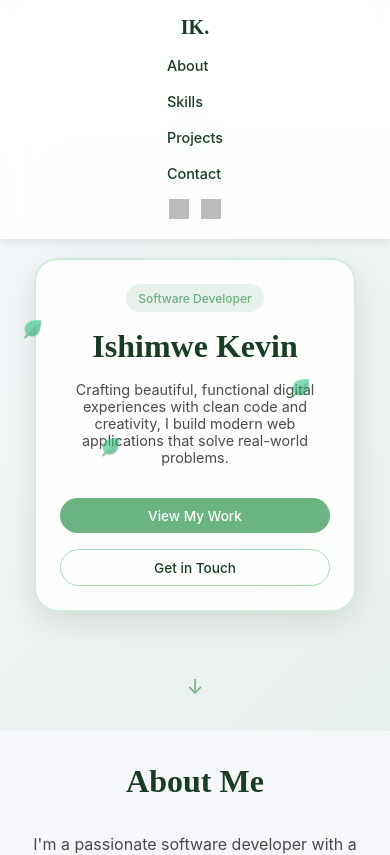
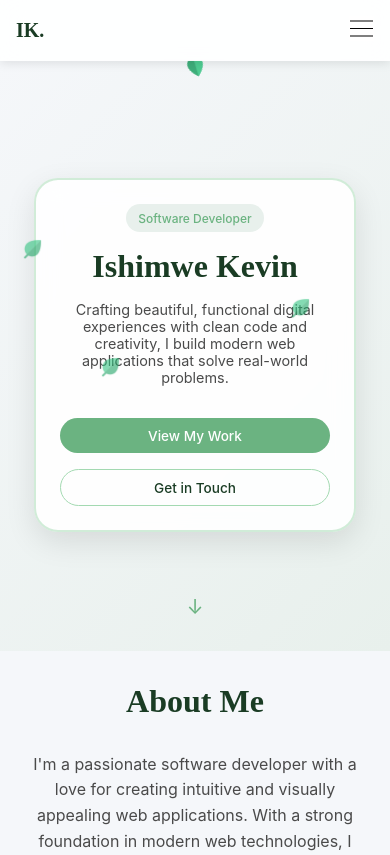
Before and after one commit to Ishimwe-Kevin/kevin-website, a React (Vite) app: page / in a window 390 px wide. Shown: the top 855 px of the page. Built offline with nearby package versions, Linux system fonts and the light colour scheme; grey boxes are pictures that could not be loaded.

Commit message:
i have edits my navbar

```diff
--- a/src/header.jsx
+++ b/src/header.jsx
@@ -1,13 +1,27 @@
-function Header() {  // Component name should be capitalized
+// Header.jsx
+import { useState } from "react";
+import icon from "./assets/icons8-menu.gif";
+
+function Header() {
+  const [isMenuOpen, setIsMenuOpen] = useState(false);
+
+  const toggleMenu = () => {
+    setIsMenuOpen(!isMenuOpen);
+  };
+
   return (
     <>
       <nav className="navbar">
         <div className="logo">IK.</div>
+        <div className="menu" onClick={toggleMenu}>
+          <img src={icon} alt="Menu" />
+        </div>
+        <div className={`nav-container ${isMenuOpen ? "active" : ""}`}>
           <ul className="nav-links">
-                    <li><a href="#about" className="nav-link">About</a></li>
-                    <li><a href="#skills" className="nav-link">Skills</a></li>
-                    <li><a href="#projects" className="nav-link">Projects</a></li>
-                    <li><a href="#contact" className="nav-link">Contact</a></li>
+            <li><a href="#about" className="nav-link" onClick={toggleMenu}>About</a></li>
+            <li><a href="#skills" className="nav-link" onClick={toggleMenu}>Skills</a></li>
+            <li><a href="#projects" className="nav-link" onClick={toggleMenu}>Projects</a></li>
+            <li><a href="#contact" className="nav-link" onClick={toggleMenu}>Contact</a></li>
           </ul>
           <div className="social-links">
             <a href="#" className="social-link">
@@ -17,9 +31,10 @@ function Header() {  // Component name should be capitalized
               <img src="https://img.icons8.com/ios-filled/24/000000/linkedin.png" alt="LinkedIn" />
             </a>
           </div>
+        </div>
       </nav>
     </>
   );
 }
 
-export default Header;  // Export should match the component name
+export default Header;
--- a/src/index.css
+++ b/src/index.css
@@ -73,6 +73,12 @@ body {
   color: #1a3c24;
 }
 
+.nav-container {
+  display: flex;
+  align-items: center;
+  gap: 2rem;
+}
+
 .nav-links {
   display: flex;
   gap: 2rem;
@@ -105,6 +111,16 @@ body {
 
 .social-link img:hover {
   opacity: 1;
+}
+
+.menu {
+  display: none; /* Hidden by default on desktop */
+  cursor: pointer;
+}
+
+.menu img {
+  width: 30px;
+  height: 30px;
 }
 
 /* Hero Section */
@@ -427,25 +443,44 @@ body {
 }
 
 @media (max-width: 768px) {
-  /* Body padding for fixed navbar */
   body {
-      padding-top: 120px; /* Adjust padding for stacked navbar */
+    padding-top: 60px; /* Adjusted for simpler navbar */
   }
 
   /* Navbar */
   .navbar {
+    padding: 1rem 1.5rem;
+    flex-wrap: wrap;
+  }
+
+  .menu {
+    display: block;
+  }
+
+  .nav-container {
+    display: none; /* Hidden by default on mobile */
     flex-direction: column;
-      gap: 1rem;
-      padding: 1rem;
+    width: 100%;
+    padding: 1rem 0;
+  }
+
+  .nav-container.active {
+    display: flex; /* Shown when menu is toggled */
   }
 
   .nav-links {
     flex-direction: column;
-      gap: 1rem;
+    width: 100%;
+    text-align: center;
+  }
+
+  .nav-links li {
+    padding: 0.5rem 0;
   }
 
   .social-links {
-      gap: 0.75rem;
+    justify-content: center;
+    padding: 0.5rem 0;
   }
 
   .social-link img {
@@ -504,7 +539,9 @@ body {
     font-size: 1rem;
   }
 
-  /* Skills Section */
+  /*
+
+ Skills Section */
   .skills-section {
     padding: 2rem 1rem;
   }
@@ -584,21 +621,21 @@ body {
 }
 
 @media (max-width: 480px) {
-  /* Further adjustments for small mobile screens */
   body {
-      padding-top: 140px; /* Adjust for taller navbar on very small screens */
+    padding-top: 60px;
   }
 
   .navbar {
-      padding: 1rem 0.5rem;
+    padding: 1rem;
   }
 
   .logo {
     font-size: 1.25rem;
   }
 
-  .nav-link {
-      font-size: 0.9rem;
+  .menu img {
+    width: 25px;
+    height: 25px;
   }
 
   .hero-section {
```
Also changed, not shown: src/assets/icons8-menu.gif (added). Lines whose indentation alone changed are shown as unchanged.
